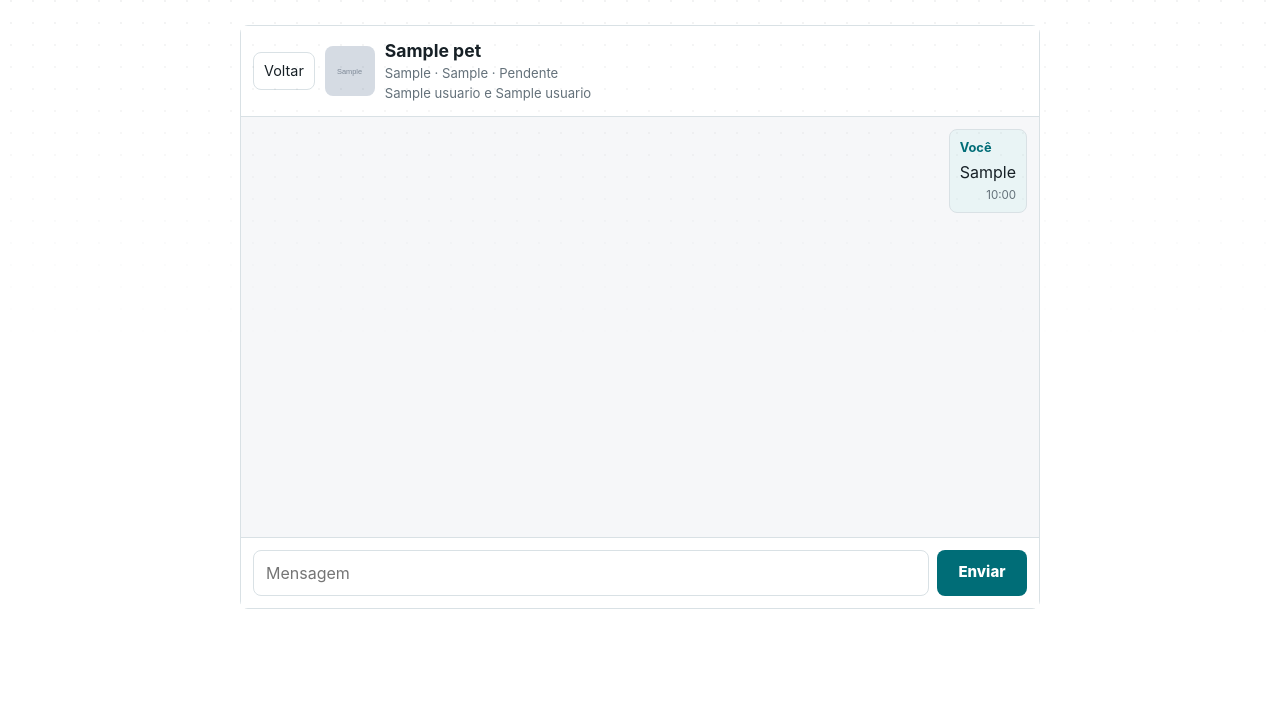
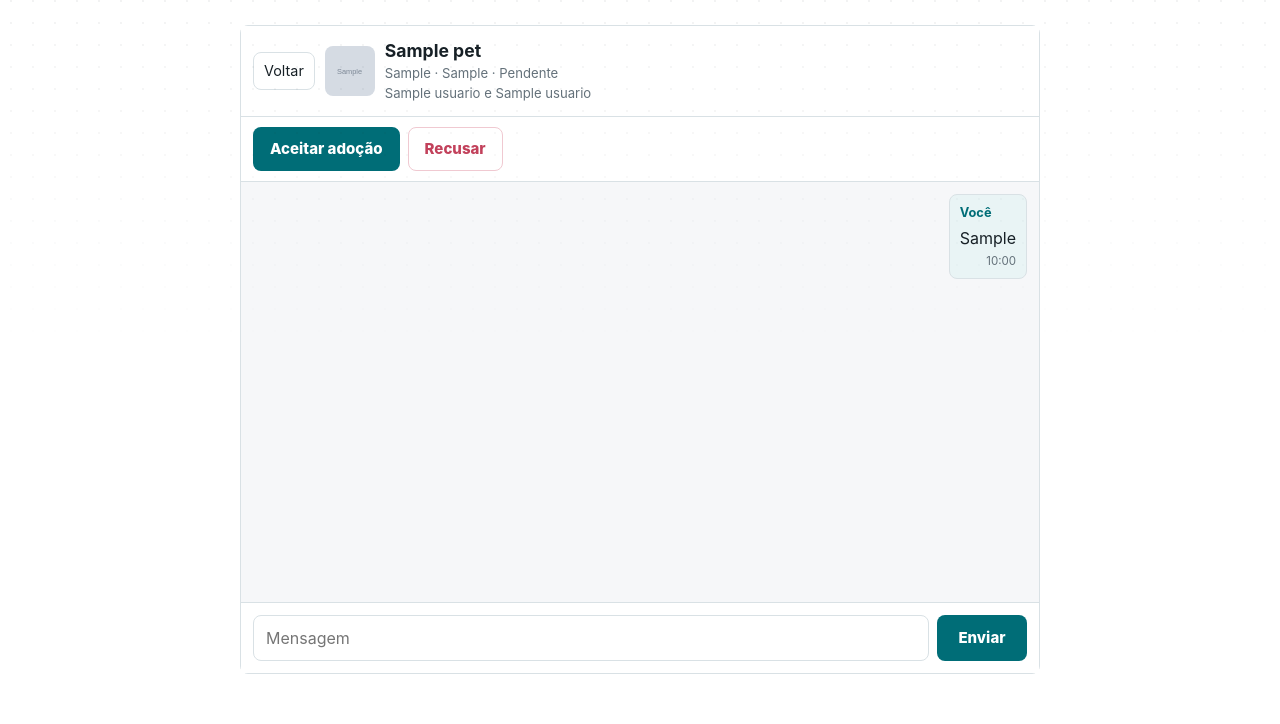
Before and after one commit to LuigiTambani/webdog, a PHP site: page /paginas/chat_adocao.php?id=1 in a window 1280 px wide. Shown: the part 76-800 px from the top of the page. Run offline with PHP 8.4, Linux system fonts and the light colour scheme; the visitor is signed in with stand-in values (Sample User, id 1); tables that the repository leaves empty hold one stand-in row (values such as "Sample post"); grey boxes marked "Sample" are stand-in pictures.

Commit message:
Ajusta fluxo de chat da adocao

```diff
--- a/acoes/responder_adocao.php
+++ b/acoes/responder_adocao.php
@@ -45,5 +45,5 @@ if ($acao === "aceitar") {
     $stmt->execute();
 }
 
-header("Location: ../paginas/adocoes.php");
+header("Location: ../paginas/chat_adocao.php?id=" . $solicitacaoId);
 exit;
--- a/acoes/solicitar_adocao.php
+++ b/acoes/solicitar_adocao.php
@@ -55,13 +55,14 @@ if ($existente->num_rows > 0) {
         $stmt->execute();
     }
 
-    header("Location: ../paginas/adocoes.php");
+    header("Location: ../paginas/chat_adocao.php?id=" . (int) $solicitacao["id"]);
     exit;
 }
 
 $stmt = $conn->prepare("INSERT INTO solicitacoes_adocao (pet_id, solicitante_id, doador_id, status) VALUES (?, ?, ?, 'pendente')");
 $stmt->bind_param("iii", $petId, $usuarioId, $doadorId);
 $stmt->execute();
+$solicitacaoId = $conn->insert_id;
 
-header("Location: ../paginas/adocoes.php");
+header("Location: ../paginas/chat_adocao.php?id=" . (int) $solicitacaoId);
 exit;
--- a/assets/css/adocoes.css
+++ b/assets/css/adocoes.css
@@ -162,6 +162,18 @@
     background: #f6f7f9;
 }
 
+.chat-acoes {
+    display: flex;
+    gap: 8px;
+    padding: 10px 12px;
+    border-bottom: 1px solid var(--line);
+    background: #fff;
+}
+
+.chat-acoes form {
+    margin: 0;
+}
+
 .chat-vazio {
     margin-top: 150px;
     color: var(--muted);
@@ -245,6 +257,10 @@
         height: 360px;
     }
 
+    .chat-acoes {
+        flex-direction: column;
+    }
+
     .mensagem-balao {
         max-width: 88%;
     }
--- a/paginas/chat_adocao.php
+++ b/paginas/chat_adocao.php
@@ -37,6 +37,7 @@ if ($solicitacao->num_rows === 0) {
 }
 
 $solicitacao = $solicitacao->fetch_assoc();
+$souDoador = (int) $solicitacao["doador_id"] === $usuarioId;
 
 $stmt = $conn->prepare("SELECT m.*, u.nome AS remetente_nome
     FROM mensagens_adocao m
@@ -92,6 +93,21 @@ function statusTextoChat($status) {
             </div>
         </div>
 
+        <?php if ($souDoador && $solicitacao["status"] === "pendente"): ?>
+            <div class="chat-acoes">
+                <form action="../acoes/responder_adocao.php" method="POST">
+                    <input type="hidden" name="solicitacao_id" value="<?= (int) $solicitacao["id"] ?>">
+                    <input type="hidden" name="acao" value="aceitar">
+                    <button type="submit">Aceitar adoção</button>
+                </form>
+                <form action="../acoes/responder_adocao.php" method="POST">
+                    <input type="hidden" name="solicitacao_id" value="<?= (int) $solicitacao["id"] ?>">
+                    <input type="hidden" name="acao" value="recusar">
+                    <button class="btn excluir" type="submit">Recusar</button>
+                </form>
+            </div>
+        <?php endif; ?>
+
         <div class="chat-mensagens" id="chatMensagens">
             <?php if ($mensagens->num_rows === 0): ?>
                 <div class="chat-vazio">Nenhuma mensagem ainda. Comece a conversa sobre a adoção.</div>
```
Also changed, not shown: paginas/adocoes.php (+0 -10 lines), paginas/detalhes_pet.php (+6 -1 lines), paginas/listar_pets.php (+16 -1 lines).
